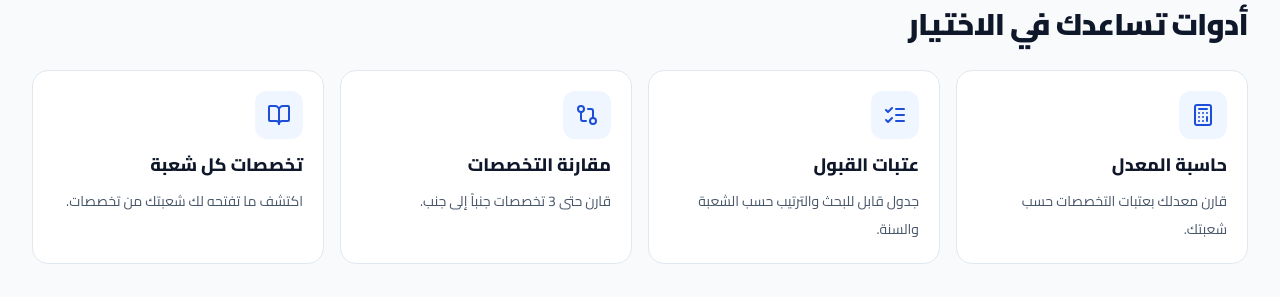
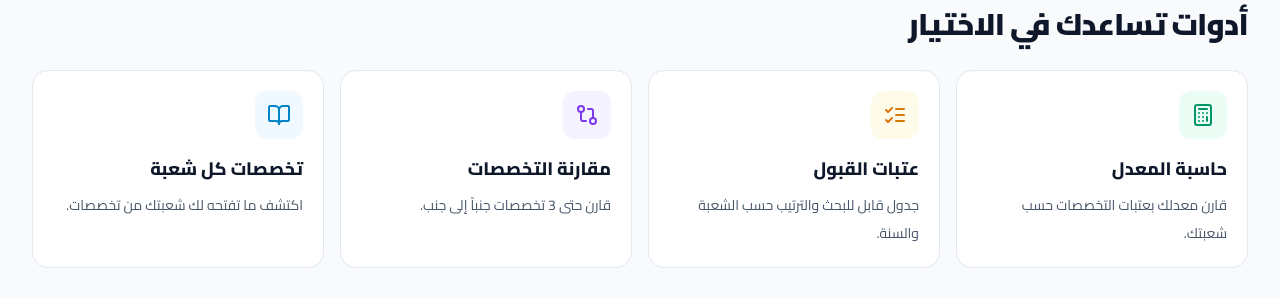
Before and after one commit to mostafa0987dz-stack/dalil-takhasosat_dz, a Next.js app: page / in a window 1280 px wide. Shown: the part 655-952 px from the top of the page. Built offline with nearby package versions, Linux system fonts and the light colour scheme; no server answers; the database is empty.

Commit message:
Update page.tsx

```diff
--- a/app/(site)/page.tsx
+++ b/app/(site)/page.tsx
@@ -51,14 +51,41 @@ export default async function Home() {
       <section className="container-page py-14">
         <p className="mb-2 text-sm font-bold text-blue-600">ابدأ من هنا</p>
         <h2 className="section-title mb-7">أدوات تساعدك في الاختيار</h2>
+
+        {/* قسم الأدوات المحسن */}
         <div className="grid gap-4 sm:grid-cols-2 lg:grid-cols-4">
-          {tools.map(({ t, d, u, Icon }) => (
-            <Link key={u} href={u} className="card transition hover:-translate-y-1 hover:shadow-md">
-              <div className="mb-3 inline-flex rounded-xl bg-blue-50 p-3 text-blue-700 dark:bg-blue-950 dark:text-blue-300"><Icon size={24} /></div>
-              <h3 className="mb-2 text-lg font-extrabold">{t}</h3>
-              <p className="text-sm leading-7 text-slate-600 dark:text-slate-400">{d}</p>
-            </Link>
-          ))}
+          {tools.map(({ t, d, u, Icon }, index) => {
+            const colors = [
+              { icon: "bg-emerald-50 text-emerald-600 group-hover:bg-emerald-600 dark:bg-emerald-950/50 dark:text-emerald-400", border: "hover:border-emerald-400 dark:hover:border-emerald-500/50" },
+              { icon: "bg-amber-50 text-amber-600 group-hover:bg-amber-500 dark:bg-amber-950/50 dark:text-amber-400", border: "hover:border-amber-400 dark:hover:border-amber-500/50" },
+              { icon: "bg-violet-50 text-violet-600 group-hover:bg-violet-600 dark:bg-violet-950/50 dark:text-violet-400", border: "hover:border-violet-400 dark:hover:border-violet-500/50" },
+              { icon: "bg-sky-50 text-sky-600 group-hover:bg-sky-600 dark:bg-sky-950/50 dark:text-sky-400", border: "hover:border-sky-400 dark:hover:border-sky-500/50" }
+            ];
+            const color = colors[index % colors.length];
+
+            return (
+              <Link
+                key={u}
+                href={u}
+                className={`group card relative overflow-hidden transition-all duration-300 hover:-translate-y-1.5 hover:shadow-xl ${color.border}`}
+              >
+                {/* خلفية متدرجة خفيفة عند التمرير */}
+                <div className="absolute inset-0 bg-gradient-to-br from-blue-600/5 to-transparent opacity-0 transition-opacity duration-300 group-hover:opacity-100" />
+
+                <div className="relative z-10">
+                  <div className={`mb-4 inline-flex rounded-xl p-3 transition-all duration-300 group-hover:scale-110 group-hover:text-white group-hover:shadow-lg ${color.icon}`}>
+                    <Icon size={24} />
+                  </div>
+                  <h3 className="mb-2 text-lg font-extrabold text-slate-900 transition-colors group-hover:text-blue-600 dark:text-white dark:group-hover:text-blue-400">
+                    {t}
+                  </h3>
+                  <p className="text-sm leading-7 text-slate-600 dark:text-slate-400">
+                    {d}
+                  </p>
+                </div>
+              </Link>
+            );
+          })}
         </div>
       </section>
 
```
